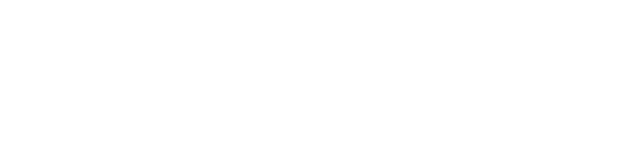
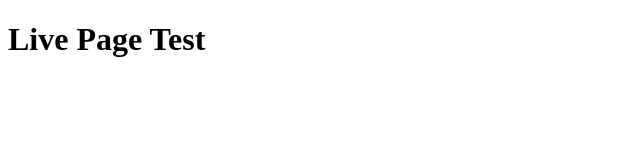
Before and after one commit to Shreeuttomroy/flower-shop, a plain HTML site: page index.html in a window 1280 px wide. Shown: the whole page, without its empty margins (0-640 px from the left). Drawn offline with Linux system fonts and the light colour scheme.

Commit message:
Live Test Purpuse

```diff
--- a/index.html
+++ b/index.html
@@ -7,6 +7,6 @@
     <link rel="stylesheet" href="./style/style.css">
 </head>
 <body>
-
+    <h1>Live Page Test</h1>
 </body>
 </html>
```
